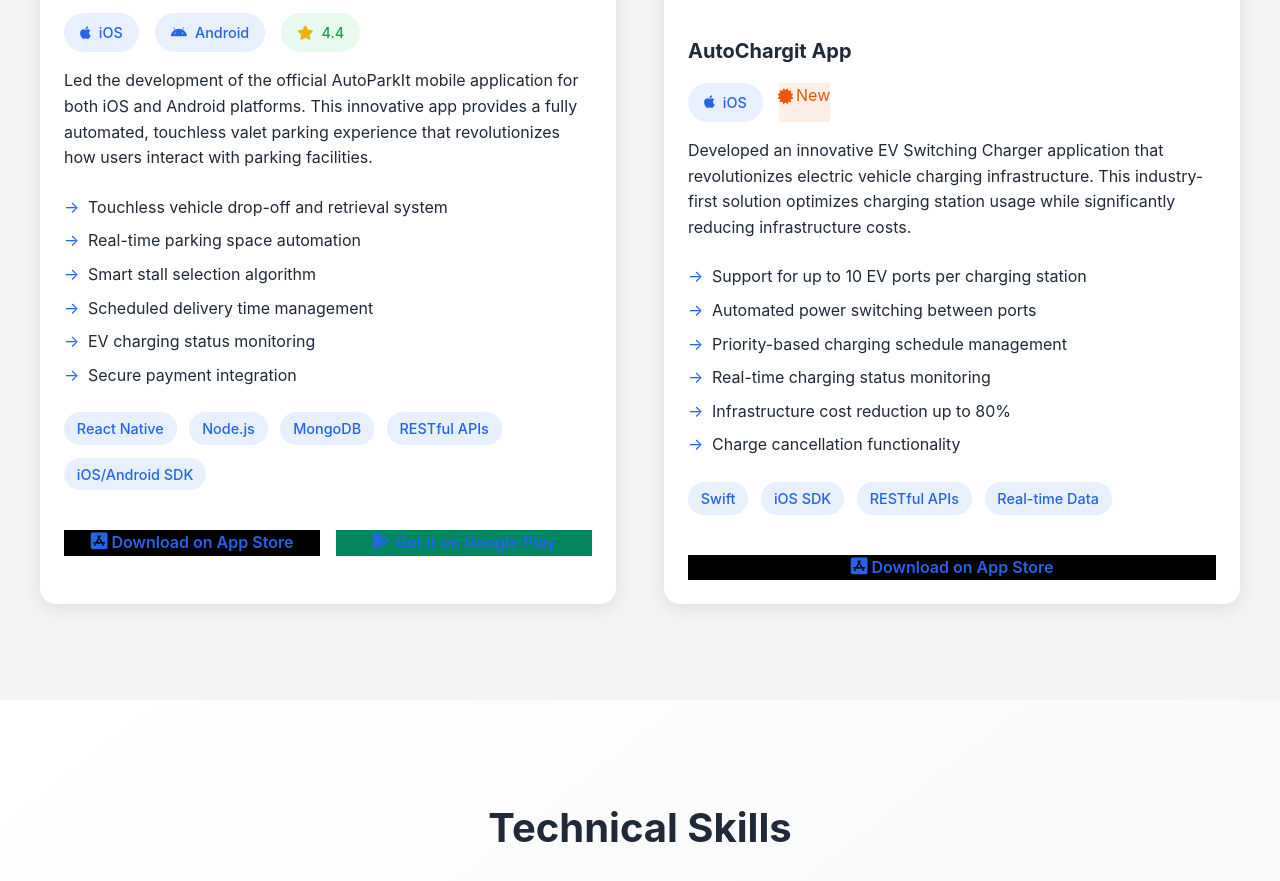
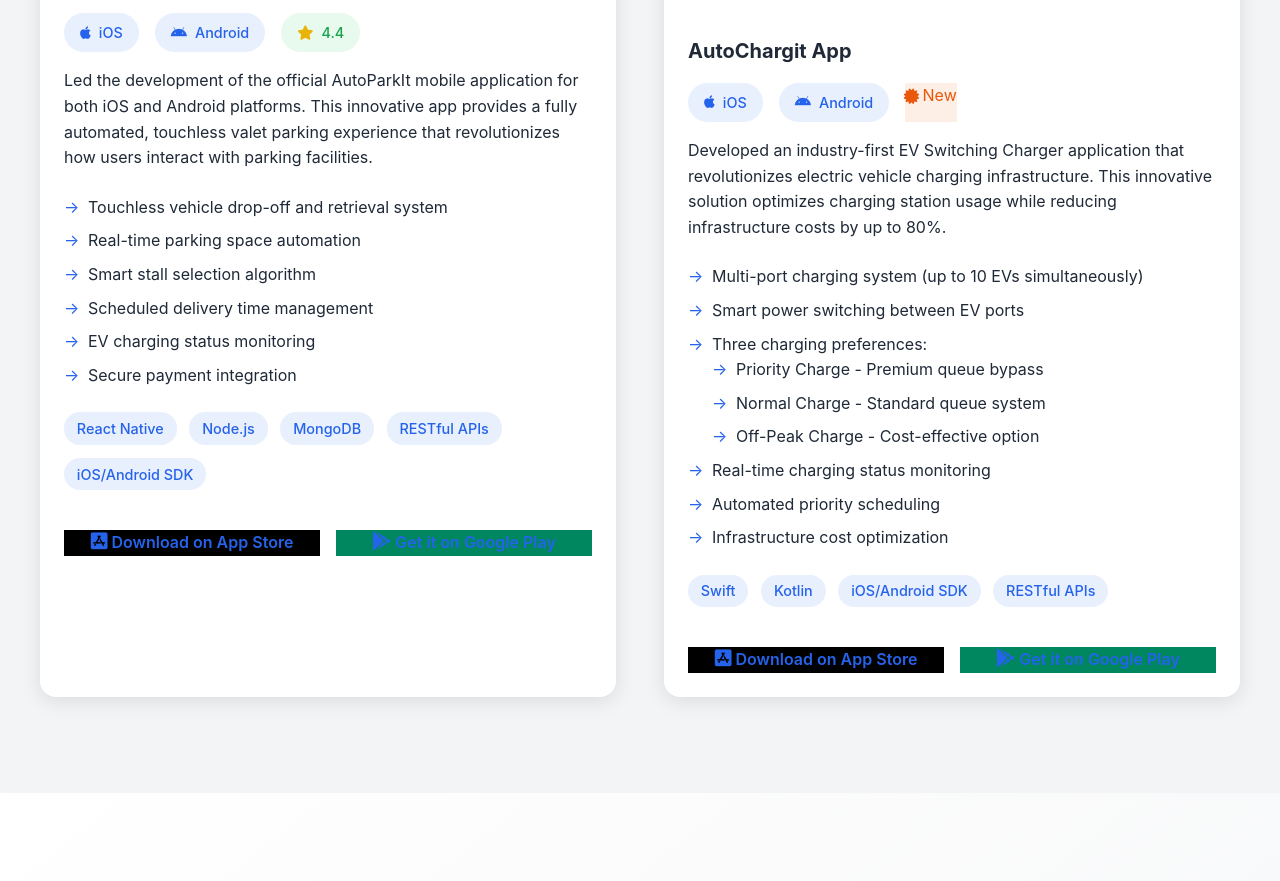
Before and after one commit to Altamimi004/altamimi004.github.io, a website: page index.html in a window 1280 px wide. Shown: the part 4430-5311 px from the top of the page. Drawn offline with nearby package versions, Linux system fonts and the light colour scheme; animation ran at ten frames a second.

Commit message:
githubwebsite

```diff
--- a/index.html
+++ b/index.html
@@ -195,30 +195,42 @@
                                     <span class="platform-badge">
                                         <i class="fab fa-apple"></i> iOS
                                     </span>
+                                    <span class="platform-badge">
+                                        <i class="fab fa-android"></i> Android
+                                    </span>
                                     <span class="new-badge">
                                         <i class="fas fa-certificate"></i> New
                                     </span>
                                 </div>
-                                <p>Developed an innovative EV Switching Charger application that revolutionizes electric vehicle charging infrastructure. This industry-first solution optimizes charging station usage while significantly reducing infrastructure costs.</p>
+                                <p>Developed an industry-first EV Switching Charger application that revolutionizes electric vehicle charging infrastructure. This innovative solution optimizes charging station usage while reducing infrastructure costs by up to 80%.</p>
                                 <div class="project-features">
                                     <ul>
-                                        <li>Support for up to 10 EV ports per charging station</li>
-                                        <li>Automated power switching between ports</li>
-                                        <li>Priority-based charging schedule management</li>
+                                        <li>Multi-port charging system (up to 10 EVs simultaneously)</li>
+                                        <li>Smart power switching between EV ports</li>
+                                        <li>Three charging preferences:
+                                            <ul class="sub-features">
+                                                <li>Priority Charge - Premium queue bypass</li>
+                                                <li>Normal Charge - Standard queue system</li>
+                                                <li>Off-Peak Charge - Cost-effective option</li>
+                                            </ul>
+                                        </li>
                                         <li>Real-time charging status monitoring</li>
-                                        <li>Infrastructure cost reduction up to 80%</li>
-                                        <li>Charge cancellation functionality</li>
+                                        <li>Automated priority scheduling</li>
+                                        <li>Infrastructure cost optimization</li>
                                     </ul>
                                 </div>
                                 <div class="project-tech">
                                     <span>Swift</span>
-                                    <span>iOS SDK</span>
+                                    <span>Kotlin</span>
+                                    <span>iOS/Android SDK</span>
                                     <span>RESTful APIs</span>
-                                    <span>Real-time Data</span>
                                 </div>
                                 <div class="project-links">
                                     <a href="https://apps.apple.com/us/app/autochargit/id6472033934" class="project-link apple" target="_blank" rel="noopener noreferrer">
                                         <i class="fab fa-app-store-ios"></i> Download on App Store
+                                    </a>
+                                    <a href="https://play.google.com/store/apps/details?id=com.autochargeit" class="project-link google" target="_blank" rel="noopener noreferrer">
+                                        <i class="fab fa-google-play"></i> Get it on Google Play
                                     </a>
                                 </div>
                             </div>
```
